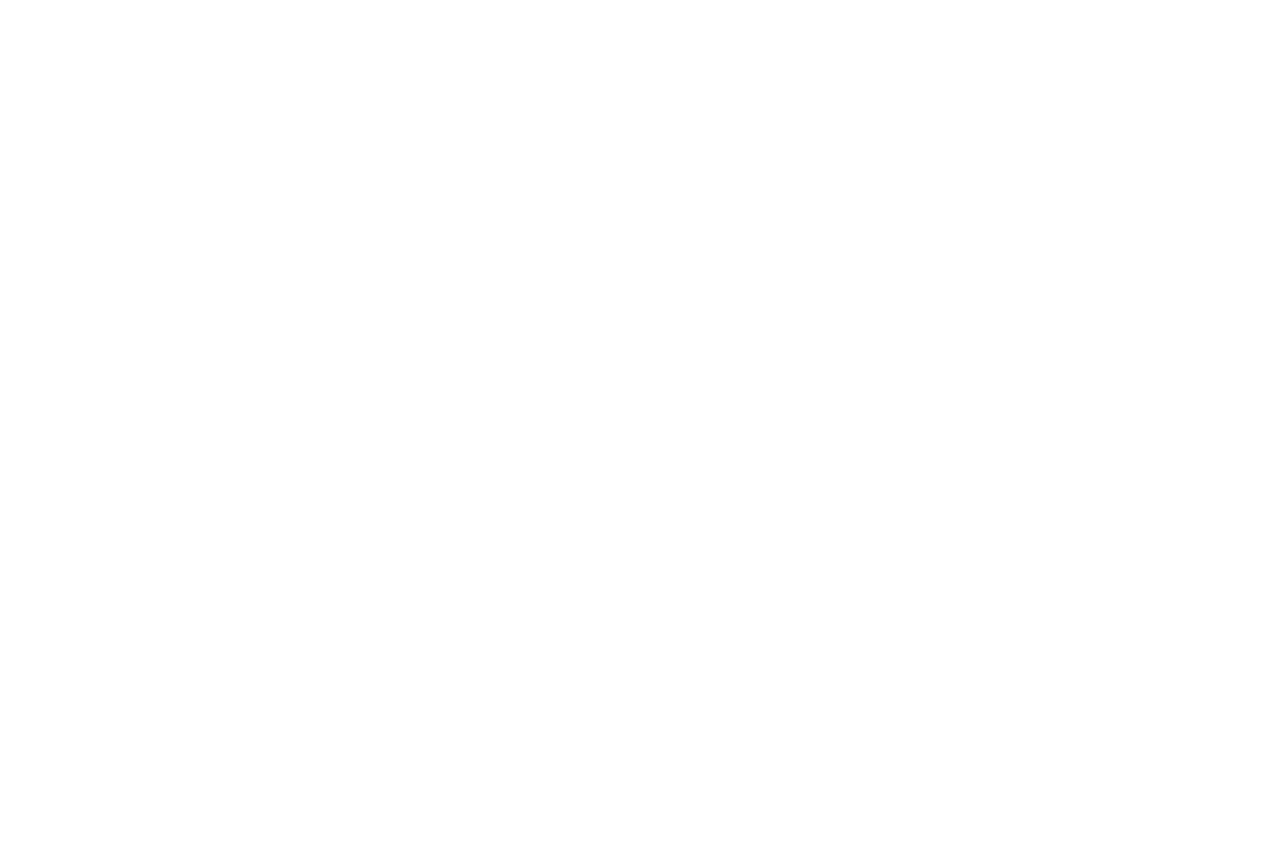
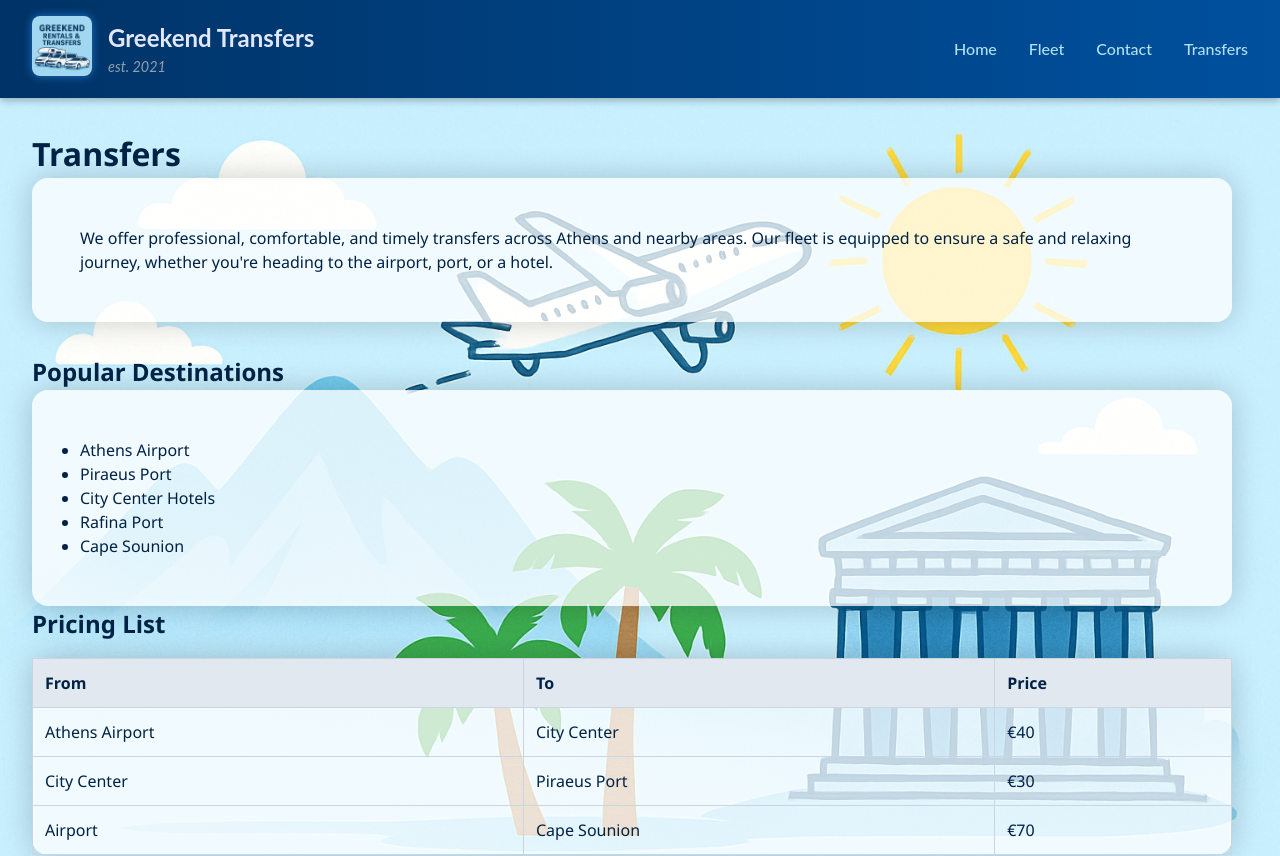
Before and after one commit to nobaigiobaitsi/cars-transfer, a React (Vite) app: page /transfers in a window 1280 px wide. Before the commit this address had no page. Shown: the top 856 px of the page. Before the commit the page ends 800 px from the top, so only its background shows below. Built offline with nearby package versions, Linux system fonts and the light colour scheme.

Commit message:
Added the basic style and info in transfers page and routed it

```diff
--- a/src/App.jsx
+++ b/src/App.jsx
@@ -4,7 +4,7 @@
 import Layout from './components/Layout';
 import ContactPage from "./pages/ContactPage";
 import ScrollToTop from "./components/ScrollToTop";
-
+import Transfers from './pages/Transfers';
 
 const App = () => {
   return (
@@ -14,6 +14,7 @@
         <Route path="/" element={<Layout><Home /></Layout>} />
         <Route path="/fleet" element={<Layout><Fleet /></Layout>} />
         <Route path="/contactPage" element={<Layout><ContactPage /></Layout>} />
+        <Route path="/transfers" element={<Layout><Transfers /></Layout>} />
       </Routes>
     </Router>
   );
--- a/src/components/header.jsx
+++ b/src/components/header.jsx
@@ -27,12 +27,15 @@
         <div className={`bar ${isMenuOpen ? "open" : ""}`}></div>
         <div className={`bar ${isMenuOpen ? "open" : ""}`}></div>
         <div className={`bar ${isMenuOpen ? "open" : ""}`}></div>
+        <div className={`bar ${isMenuOpen ? "open" : ""}`}></div>
       </div>
 
       <nav className={`nav-menu ${isMenuOpen ? "open" : ""}`}>
         <Link to="/#info" onClick={() => setIsMenuOpen(false)}>Home</Link>
         <Link to="/fleet" onClick={() => setIsMenuOpen(false)}>Fleet</Link>
         <Link to="/contactPage" onClick={() => setIsMenuOpen(false)}>Contact</Link>
+        <Link to="/transfers" onClick={() => setIsMenuOpen(false)}>Transfers</Link>
+
       </nav>
     </header>
   );
--- a/src/pages/Transfers.css
+++ b/src/pages/Transfers.css
@@ -0,0 +1,51 @@
+.transfers-container {
+    padding: 2rem;
+    background: url('../images/background-main-no-cars.png') center/cover no-repeat;
+    color: #002244;
+    font-family: 'Segoe UI', sans-serif;
+}
+
+.transfers-intro {
+    margin-bottom: 2rem;
+    background-color: rgba(255, 255, 255, 0.75);
+    padding: 3rem;
+    border-radius: 16px;
+    max-width: 1200px;
+    width: 100%;
+    box-shadow: 0 0 30px rgba(0, 0, 0, 0.2);
+}
+
+.transfers-destinations ul {
+    list-style-type: disc;
+    padding-left: 1.5rem;
+    background-color: rgba(255, 255, 255, 0.75);
+    padding: 3rem;
+    border-radius: 16px;
+    max-width: 1200px;
+    width: 100%;
+    box-shadow: 0 0 30px rgba(0, 0, 0, 0.2);
+}
+
+.transfers-pricing table {
+    width: 100%;
+    border-collapse: collapse;
+    margin-top: 1rem;
+    background-color: antiquewhite;
+    background-color: rgba(255, 255, 255, 0.75);
+    padding: 3rem;
+    border-radius: 16px;
+    max-width: 1200px;
+    width: 100%;
+    box-shadow: 0 0 30px rgba(0, 0, 0, 0.2);
+}
+
+.transfers-pricing th,
+.transfers-pricing td {
+    border: 1px solid #cbd5e1;
+    padding: 0.75rem;
+    text-align: left;
+}
+
+.transfers-pricing th {
+    background-color: #e2e8f0;
+}
--- a/src/pages/Transfers.jsx
+++ b/src/pages/Transfers.jsx
@@ -1 +1,62 @@
-import "../pages/Transfers.css";
+import "./transfers.css";
+
+const Transfers = () => {
+  const destinations = [
+    'Athens Airport',
+    'Piraeus Port',
+    'City Center Hotels',
+    'Rafina Port',
+    'Cape Sounion',
+  ];
+
+  const pricing = [
+    { from: 'Athens Airport', to: 'City Center', price: '€40' },
+    { from: 'City Center', to: 'Piraeus Port', price: '€30' },
+    { from: 'Airport', to: 'Cape Sounion', price: '€70' },
+  ];
+
+  return (
+    <main className="transfers-container">
+      <h1>Transfers</h1>
+      <section className="transfers-intro">
+        <p>
+          We offer professional, comfortable, and timely transfers across Athens and nearby areas.
+          Our fleet is equipped to ensure a safe and relaxing journey, whether you're heading to the airport, port, or a hotel.
+        </p>
+      </section>
+
+      <section className="transfers-destinations">
+        <h2>Popular Destinations</h2>
+        <ul>
+          {destinations.map((place, idx) => (
+            <li key={idx}>{place}</li>
+          ))}
+        </ul>
+      </section>
+
+      <section className="transfers-pricing">
+        <h2>Pricing List</h2>
+        <table>
+          <thead>
+            <tr>
+              <th>From</th>
+              <th>To</th>
+              <th>Price</th>
+            </tr>
+          </thead>
+          <tbody>
+            {pricing.map((item, idx) => (
+              <tr key={idx}>
+                <td>{item.from}</td>
+                <td>{item.to}</td>
+                <td>{item.price}</td>
+              </tr>
+            ))}
+          </tbody>
+        </table>
+      </section>
+    </main>
+  );
+};
+
+export default Transfers;
```
Also changed, not shown: src/images/background-main-no-cars.png (added).
